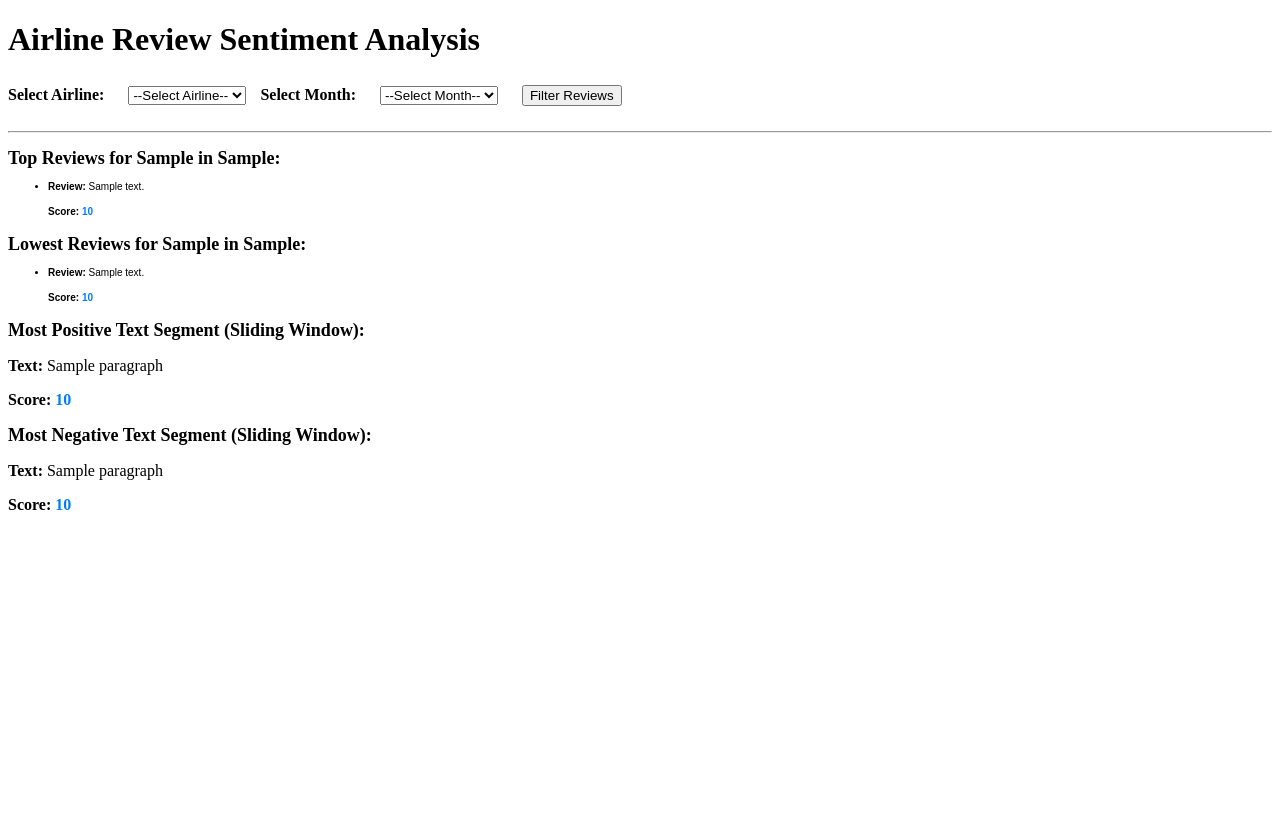
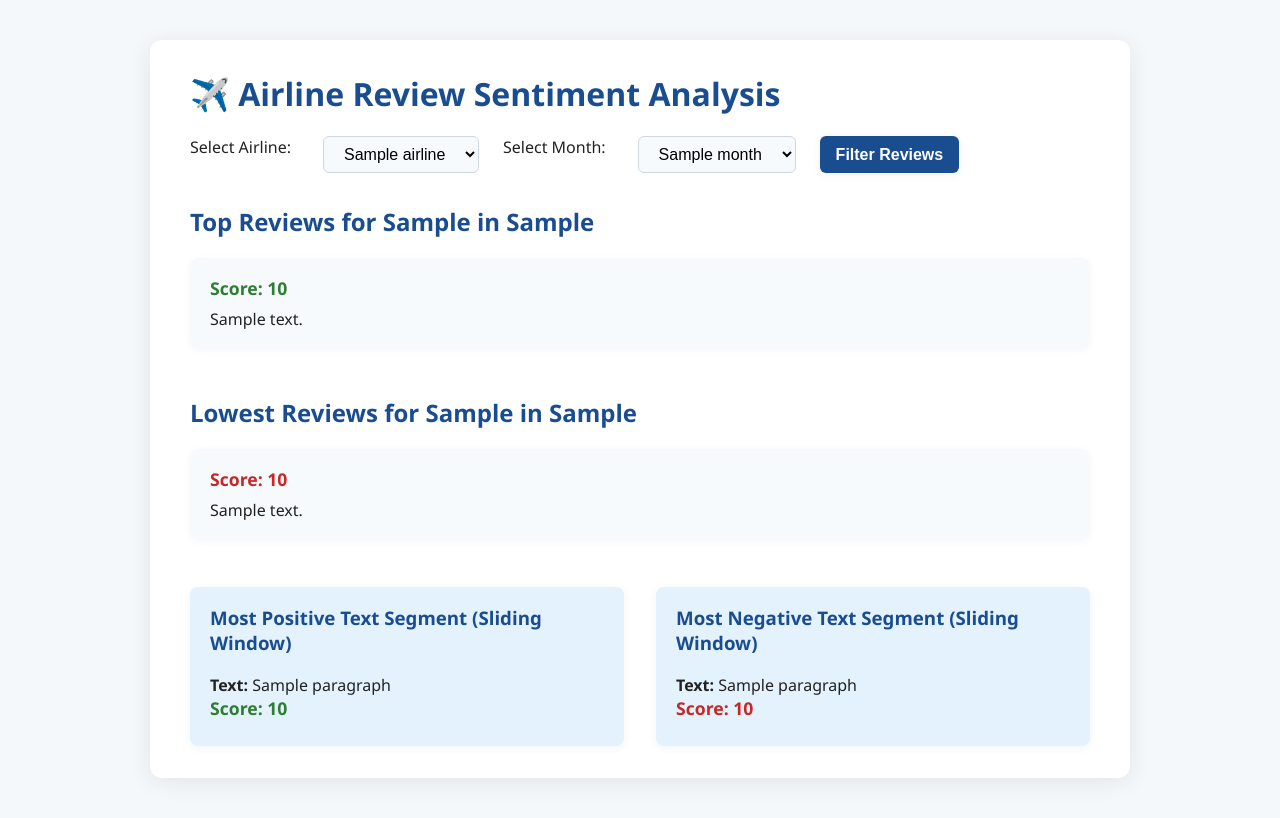
Before and after one commit to DyanelLancea/Airline-Review-Sentiement-Analysis, a Python web app: template templates/index.html in a window 1280 px wide. Before the commit the page ends 510 px from the top, so only its background shows below. Run offline with Jinja, Linux system fonts and the light colour scheme; the template is opened without the code that fills it: most values are stand-ins (such as "Sample title", 1, 10 or a date in 2020).

Commit message:
Added CSS

```diff
--- /dev/null
+++ b/static/style.css
@@ -0,0 +1,118 @@
+body {
+    font-family: 'Segoe UI', Arial, sans-serif;
+    background: #f4f8fb;
+    margin: 0;
+    padding: 0;
+    color: #222;
+}
+
+.container {
+    max-width: 900px;
+    margin: 40px auto;
+    background: #fff;
+    border-radius: 12px;
+    box-shadow: 0 4px 24px rgba(0,0,0,0.08);
+    padding: 32px 40px;
+}
+
+h1, h2, h3 {
+    color: #1a4d8f;
+    margin-top: 0;
+}
+
+form {
+    display: flex;
+    gap: 24px;
+    margin-bottom: 32px;
+    flex-wrap: wrap;
+}
+
+label {
+    font-weight: 500;
+    margin-right: 8px;
+}
+
+select, button {
+    padding: 8px 16px;
+    border-radius: 6px;
+    border: 1px solid #cfd8dc;
+    font-size: 1rem;
+    background: #f7fafc;
+    transition: border-color 0.2s;
+}
+
+select:focus, button:focus {
+    border-color: #1a4d8f;
+    outline: none;
+}
+
+button {
+    background: #1a4d8f;
+    color: #fff;
+    border: none;
+    cursor: pointer;
+    font-weight: 600;
+    box-shadow: 0 2px 8px rgba(26,77,143,0.08);
+}
+
+button:hover {
+    background: #1560bd;
+}
+
+.section {
+    margin-bottom: 32px;
+}
+
+.review-list {
+    display: flex;
+    gap: 32px;
+    flex-wrap: wrap;
+}
+
+.review {
+    background: #f7fafc;
+    border-radius: 8px;
+    box-shadow: 0 2px 8px rgba(0,0,0,0.04);
+    padding: 18px 20px;
+    margin-bottom: 16px;
+    flex: 1 1 300px;
+}
+
+.review-score {
+    font-size: 1.1rem;
+    font-weight: 600;
+    color: #1a4d8f;
+    margin-bottom: 8px;
+}
+
+.positive {
+    color: #2e7d32;
+}
+
+.negative {
+    color: #c62828;
+}
+
+.window-section {
+    display: flex;
+    gap: 32px;
+    flex-wrap: wrap;
+}
+
+.window-box {
+    background: #e3f2fd;
+    border-radius: 8px;
+    padding: 18px 20px;
+    box-shadow: 0 2px 8px rgba(26,77,143,0.06);
+    flex: 1 1 350px;
+}
+
+@media (max-width: 700px) {
+    .container {
+        padding: 16px 8px;
+    }
+    .review-list, .window-section {
+        flex-direction: column;
+        gap: 16px;
+    }
+}
--- a/templates/index.html
+++ b/templates/index.html
@@ -5,52 +5,14 @@
     <meta charset="UTF-8">
     <meta name="viewport" content="width=device-width, initial-scale=1.0">
     <title>Airline Reviews</title>
-    <style>
-        .review-list {
-            font-size: 10px;
-            line-height: 1.5;
-            font-family: Arial, sans-serif;
-        }
-
-        .review-list li {
-            margin-bottom: 10px;
-        }
-
-        .review-header {
-            font-size: 18px;
-            font-weight: bold;
-            margin-bottom: 10px;
-        }
-
-        /* Style the sentiment score section */
-        .score {
-            color: #007BFF;
-            font-weight: bold;
-        }
-
-        /* Add some padding and style for form */
-        form {
-            margin-bottom: 20px;
-        }
-
-        label {
-            font-weight: bold;
-            margin-right: 10px;
-        }
-
-        select, button {
-            margin: 5px 10px;
-        }
-
-    </style>
+    <link rel="stylesheet" href="/static/style.css">
 </head>
 <body>
-    <h1>Airline Review Sentiment Analysis</h1>
-
+    <div class="container">
+        <h1>✈️ Airline Review Sentiment Analysis</h1>
         <form method="POST">
             <label for="airline">Select Airline:</label>
             <select name="airline" id="airline" required>
-            <option value="">--Select Airline--</option>
                 {% for airline in airlines %}
                     <option value="{{ airline }}" {% if airline == selected_airline %}selected{% endif %}>{{ airline }}</option>
                 {% endfor %}
@@ -58,7 +20,6 @@
 
             <label for="month">Select Month:</label>
             <select name="month" id="month" required>
-            <option value="">--Select Month--</option>
                 {% for month in months %}
                     <option value="{{ month }}" {% if month == selected_month %}selected{% endif %}>{{ month }}</option>
                 {% endfor %}
@@ -67,49 +28,53 @@
             <button type="submit">Filter Reviews</button>
         </form>
 
-    <hr>
-
+        <div class="section">
             {% if t_reviews %}
-        <h2 class="review-header">Top Reviews for {{ selected_airline }} in {{ selected_month }}:</h2>
+                <h2>Top Reviews for {{ selected_airline }} in {{ selected_month }}</h2>
                 <div class="review-list">
-            <ul>
                     {% for t_reviews, score in t_reviews %}
-                    <li>
-                        <p><strong>Review:</strong> {{ t_reviews }}</p>
-                        <p><strong>Score:</strong> <span class="score">{{ score }}</span></p>
-                    </li>
+                        <div class="review">
+                            <div class="review-score positive">Score: {{ score }}</div>
+                            <div>{{ t_reviews }}</div>
+                        </div>
                     {% endfor %}
-            </ul>
                 </div>
             {% endif %}
+        </div>
 
+        <div class="section">
             {% if b_reviews %}
-        <h2 class="review-header">Lowest Reviews for {{ selected_airline }} in {{ selected_month }}:</h2>
+                <h2>Lowest Reviews for {{ selected_airline }} in {{ selected_month }}</h2>
                 <div class="review-list">
-            <ul>
                     {% for b_reviews, score in b_reviews %}
-                    <li>
-                        <p><strong>Review:</strong> {{ b_reviews }}</p>
-                        <p><strong>Score:</strong> <span class="score">{{ score }}</span></p>
-                    </li>
+                        <div class="review">
+                            <div class="review-score negative">Score: {{ score }}</div>
+                            <div>{{ b_reviews }}</div>
+                        </div>
                     {% endfor %}
-            </ul>
                 </div>
             {% endif %}
             {% if not t_reviews and not b_reviews %}
                 <p>No reviews found for the selected filters.</p>
             {% endif %}
+        </div>
 
+        <div class="window-section">
             {% if positive_window %}
-        <h2 class="review-header">Most Positive Text Segment (Sliding Window):</h2>
-        <p><strong>Text:</strong> {{ positive_window.paragraph }}</p>
-        <p><strong>Score:</strong> <span class="score">{{ positive_window.score }}</span></p>
+                <div class="window-box">
+                    <h3>Most Positive Text Segment (Sliding Window)</h3>
+                    <div><strong>Text:</strong> {{ positive_window.paragraph }}</div>
+                    <div class="review-score positive">Score: {{ positive_window.score }}</div>
+                </div>
             {% endif %}
-
             {% if negative_window %}
-        <h2 class="review-header">Most Negative Text Segment (Sliding Window):</h2>
-        <p><strong>Text:</strong> {{ negative_window.paragraph }}</p>
-        <p><strong>Score:</strong> <span class="score">{{ negative_window.score }}</span></p>
+                <div class="window-box">
+                    <h3>Most Negative Text Segment (Sliding Window)</h3>
+                    <div><strong>Text:</strong> {{ negative_window.paragraph }}</div>
+                    <div class="review-score negative">Score: {{ negative_window.score }}</div>
+                </div>
             {% endif %}
+        </div>
+    </div>
 </body>
 </html>
```
Also changed, not shown: 1 other file. Lines whose indentation alone changed are shown as unchanged.
